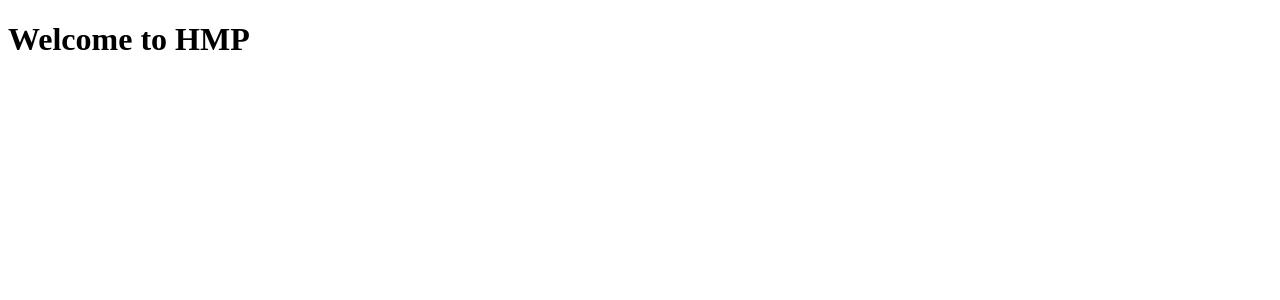
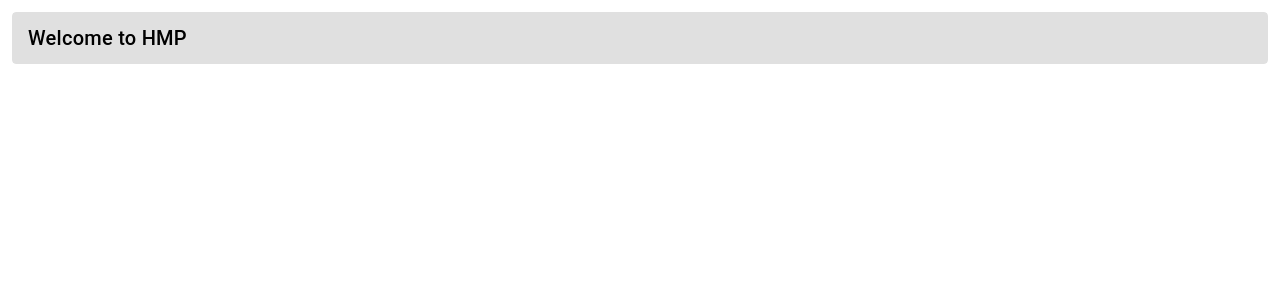
Before and after one commit to joeriddles/hmp, a Nuxt app: page / in a window 1280 px wide. Shown: the top 300 px of the page. Built offline with nearby package versions, Linux system fonts and the light colour scheme.

Commit message:
Add Vuetify

```diff
--- a/nuxt.config.ts
+++ b/nuxt.config.ts
@@ -1,4 +1,15 @@
-// https://nuxt.com/docs/api/configuration/nuxt-config
+import { defineNuxtConfig } from 'nuxt/config'
+
 export default defineNuxtConfig({
-  devtools: { enabled: true }
+  devtools: { enabled: true },
+  modules: [
+    'vuetify-nuxt-module'
+  ],
+  vuetify: {
+    moduleOptions: {
+    },
+    vuetifyOptions: {
+    }
+  }
+
 })
--- a/package.json
+++ b/package.json
@@ -12,6 +12,7 @@
   "devDependencies": {
     "nuxt": "^3.9.1",
     "vue": "^3.4.10",
-    "vue-router": "^4.2.5"
+    "vue-router": "^4.2.5",
+    "vuetify-nuxt-module": "^0.10.1"
   }
 }
--- a/pages/index.vue
+++ b/pages/index.vue
@@ -1,5 +1,5 @@
 <template>
-  <div>
-    <h1>Welcome to HMP</h1>
+  <div class="pa-3">
+    <v-card title="Welcome to HMP" variant="tonal"></v-card>
   </div>
 </template>
```
Also changed, not shown: 1 other file (tests, documents, lock files or other folders).
